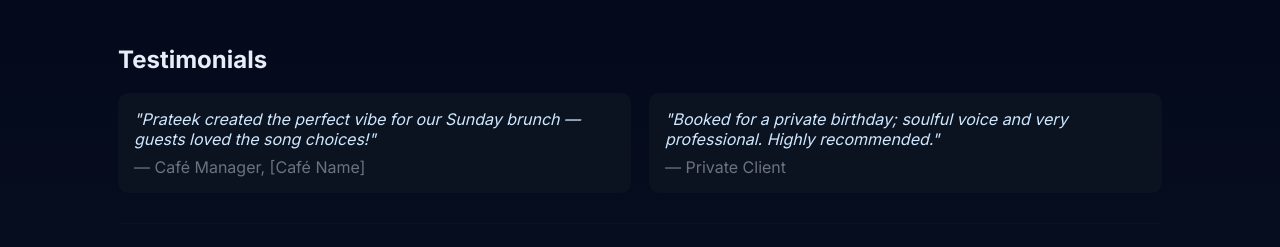
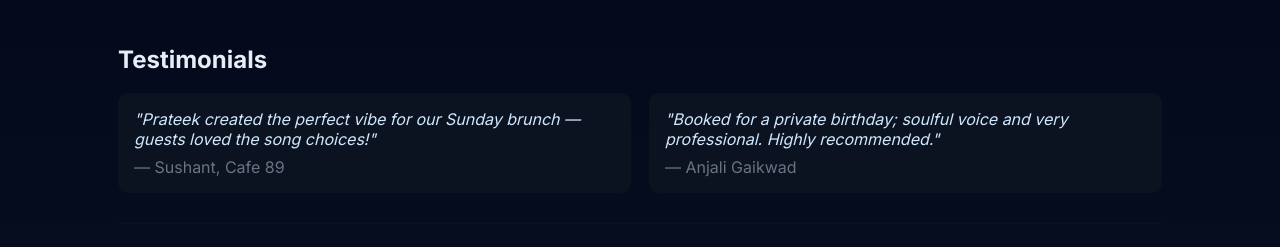
Before and after one commit to prateekmusic/prateekmusical, a plain HTML site: page index.html in a window 1280 px wide. Shown: the part 1908-2155 px from the top of the page. Drawn offline with Linux system fonts and the light colour scheme.

Commit message:
Add files via upload

```diff
--- a/index.html
+++ b/index.html
@@ -212,11 +212,11 @@
         <div class="grid" style="margin-top:12px">
           <div class="card">
             <div class="quote">"Prateek created the perfect vibe for our Sunday brunch — guests loved the song choices!"</div>
-            <div style="margin-top:8px;color:var(--muted)">— Café Manager, [Café Name]</div>
+            <div style="margin-top:8px;color:var(--muted)">— Sushant, Cafe 89</div>
           </div>
           <div class="card">
             <div class="quote">"Booked for a private birthday; soulful voice and very professional. Highly recommended."</div>
-            <div style="margin-top:8px;color:var(--muted)">— Private Client</div>
+            <div style="margin-top:8px;color:var(--muted)">— Anjali Gaikwad</div>
           </div>
         </div>
       </section>
```
